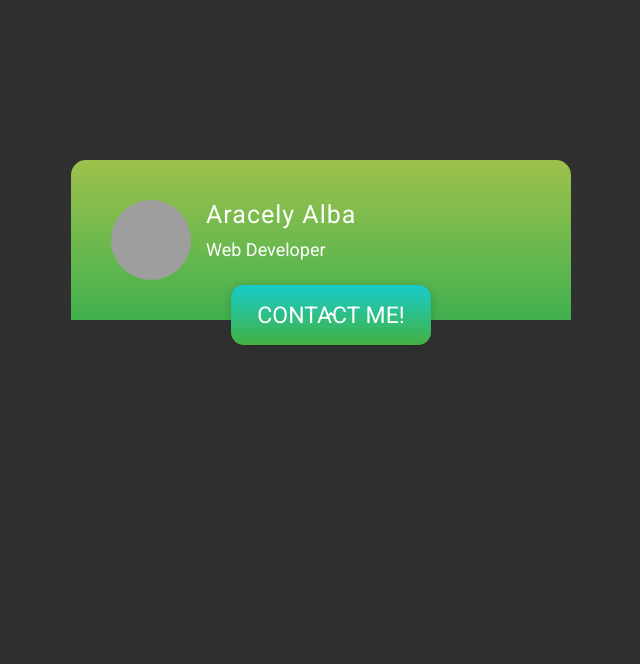
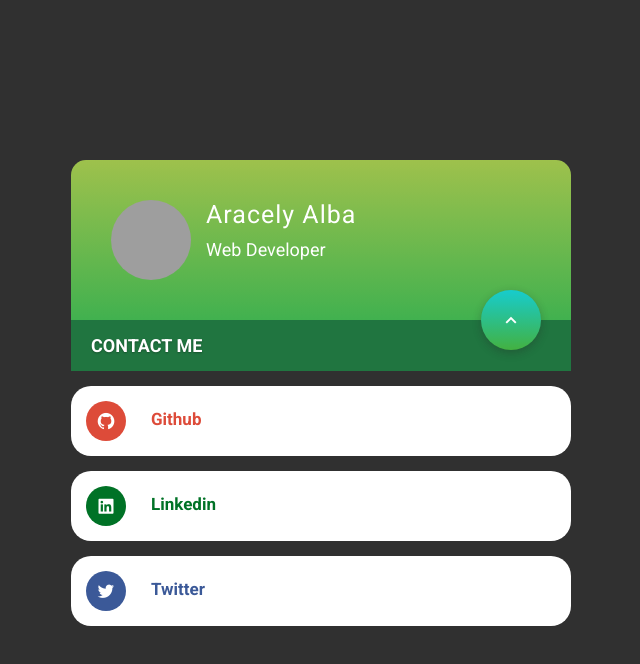
Before and after one commit to AshkoreDev/card-examples, a plain HTML site: page profile-card-01/index.html in a window 1280 px wide. Both pictures are taken after a click on the button "CONTACT ME!". Shown: the whole page, without its empty margins (319-959 px from the left). Drawn offline with nearby package versions, Linux system fonts and the light colour scheme; grey boxes are pictures that could not be loaded.

Commit message:
Added profile-card-01 JS logic

```diff
--- a/profile-card-01/index.html
+++ b/profile-card-01/index.html
@@ -67,5 +67,15 @@
 
 	</section>
 
+	<script>
+
+		const cardBtn = document.getElementById('cardBtn');
+		const container = document.getElementById('container');
+
+		cardBtn.addEventListener('click', () => {
+			container.classList.toggle('change');
+		})
+
+	</script>
 </body>
 </html>
```
